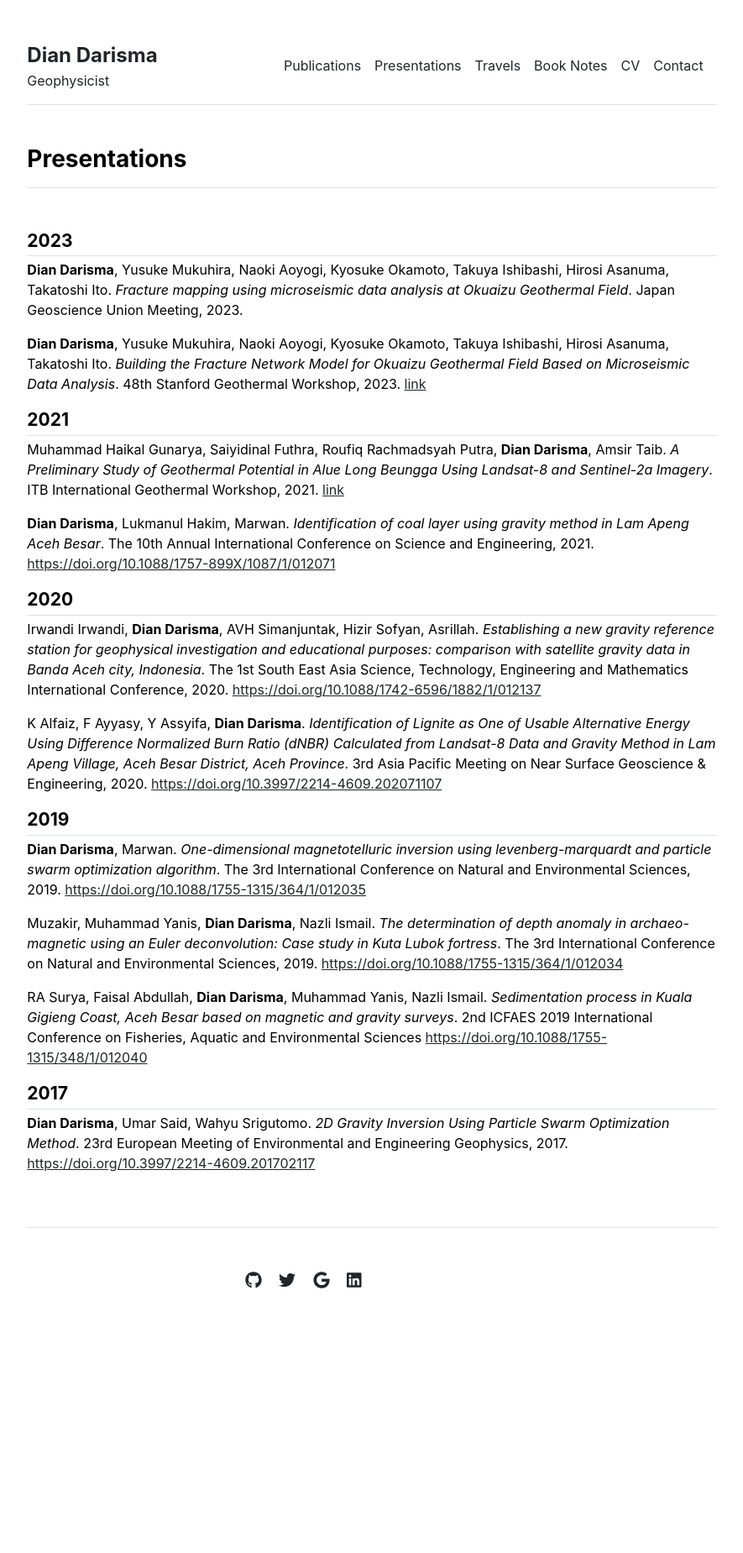
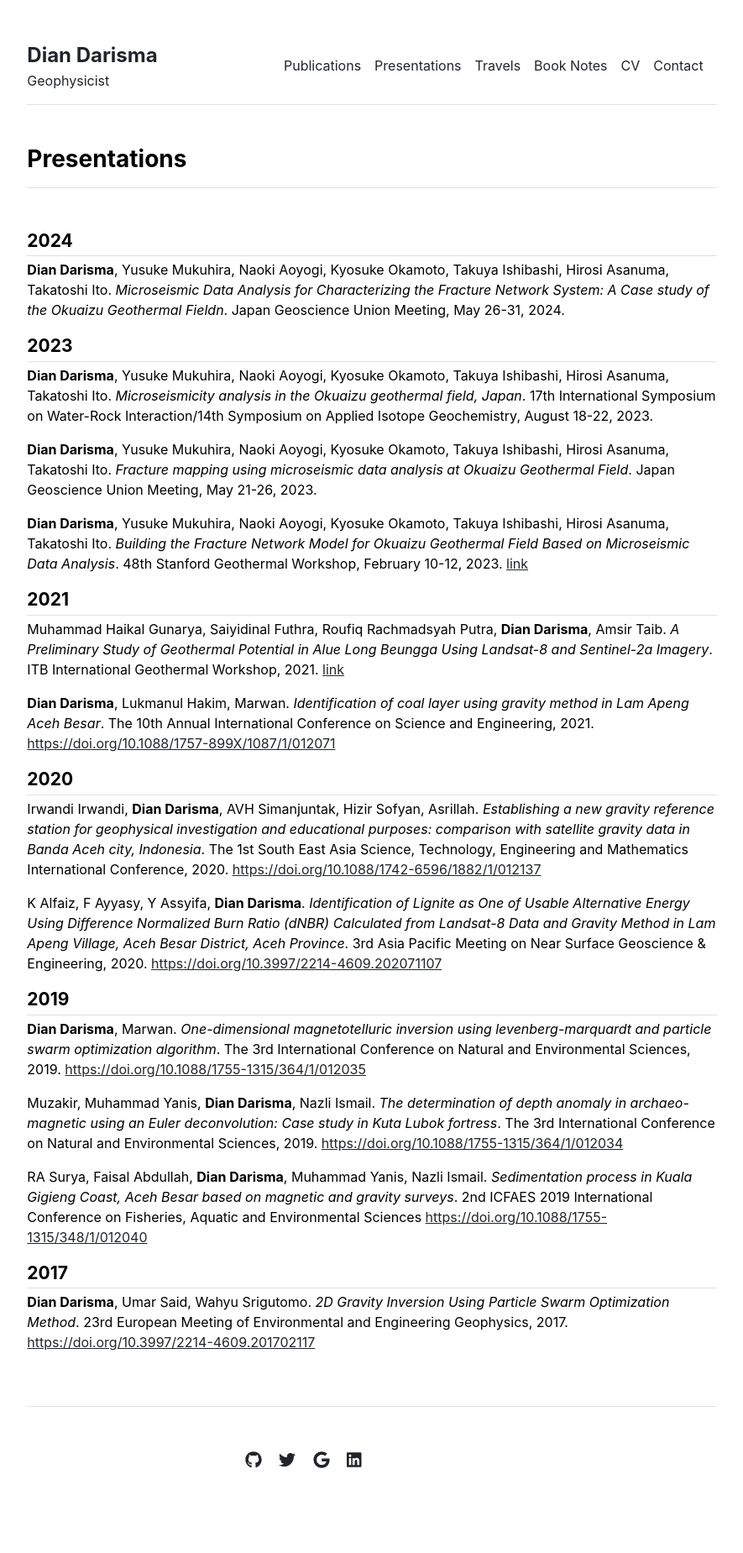
Before and after one commit to diandarisma/diandarisma.github.io, a Jekyll site: the page built from presentations.md, in a window 1280 px wide. Shown: the whole page at 84% size, without its empty margins (197-1082 px from the left). Built offline with Jekyll 4.4.1, drawn with Linux system fonts in a browser that asks for light colours; before the commit the page ends 1636 px from its top, so only the background shows below that.

Commit message:
Update presentations.html

```diff
--- a/_includes/presentations.html
+++ b/_includes/presentations.html
@@ -1,16 +1,27 @@
 <div class="row g-5 mb-5">
   <div>
     <h3 class="fw-bold border-bottom pb-3 mb-5">Presentations</h3>
+    <h4 class="fw-bold border-bottom pb-1 mb-1"><small>2024</small></h4>
+    <p>
+      <strong>Dian Darisma</strong>, Yusuke Mukuhira, Naoki Aoyogi, Kyosuke Okamoto, Takuya Ishibashi, Hirosi Asanuma, Takatoshi Ito.
+      <i>Microseismic Data Analysis for Characterizing the Fracture Network System: A Case study of the Okuaizu Geothermal Fieldn</i>.
+      Japan Geoscience Union Meeting, May 26-31, 2024.
+    </p>
     <h4 class="fw-bold border-bottom pb-1 mb-1"><small>2023</small></h4>
     <p>
       <strong>Dian Darisma</strong>, Yusuke Mukuhira, Naoki Aoyogi, Kyosuke Okamoto, Takuya Ishibashi, Hirosi Asanuma, Takatoshi Ito.
+      <i>Microseismicity analysis in the Okuaizu geothermal field, Japan</i>.
+      17th International Symposium on Water-Rock Interaction/14th Symposium on Applied Isotope Geochemistry, August 18-22, 2023.
+    </p>
+    <p>
+      <strong>Dian Darisma</strong>, Yusuke Mukuhira, Naoki Aoyogi, Kyosuke Okamoto, Takuya Ishibashi, Hirosi Asanuma, Takatoshi Ito.
       <i>Fracture mapping using microseismic data analysis at Okuaizu Geothermal Field</i>.
-      Japan Geoscience Union Meeting, 2023.
+      Japan Geoscience Union Meeting, May 21-26, 2023.
     </p>
     <p>
       <strong>Dian Darisma</strong>, Yusuke Mukuhira, Naoki Aoyogi, Kyosuke Okamoto, Takuya Ishibashi, Hirosi Asanuma, Takatoshi Ito.
       <i>Building the Fracture Network Model for Okuaizu Geothermal Field Based on Microseismic Data Analysis</i>.
-      48th Stanford Geothermal Workshop, 2023.
+      48th Stanford Geothermal Workshop, February 10-12, 2023.
       <a href="https://pangea.stanford.edu/ERE/db/GeoConf/papers/SGW/2023/Darisma.pdf">link</a>
     </p>
 
```
